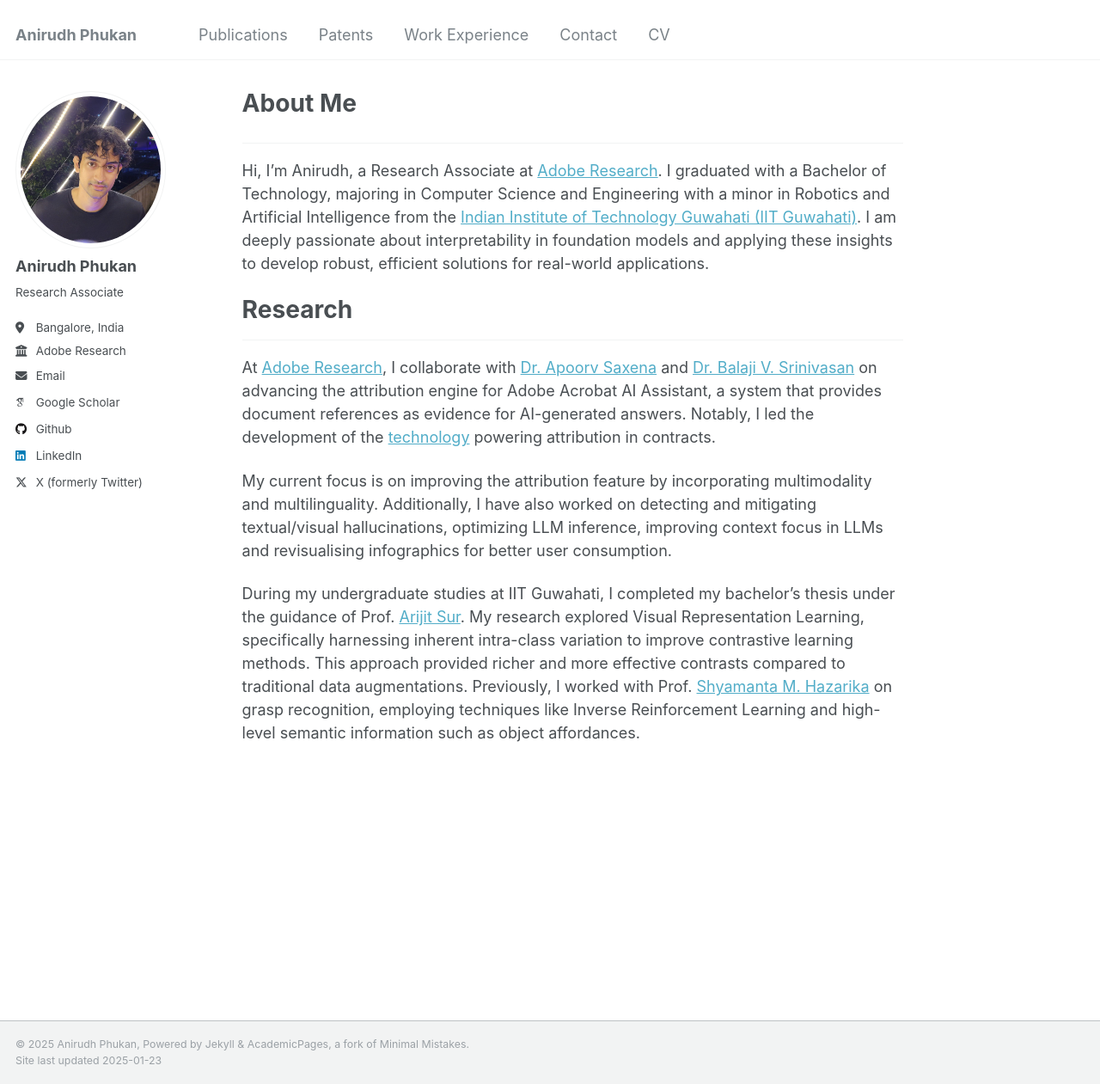
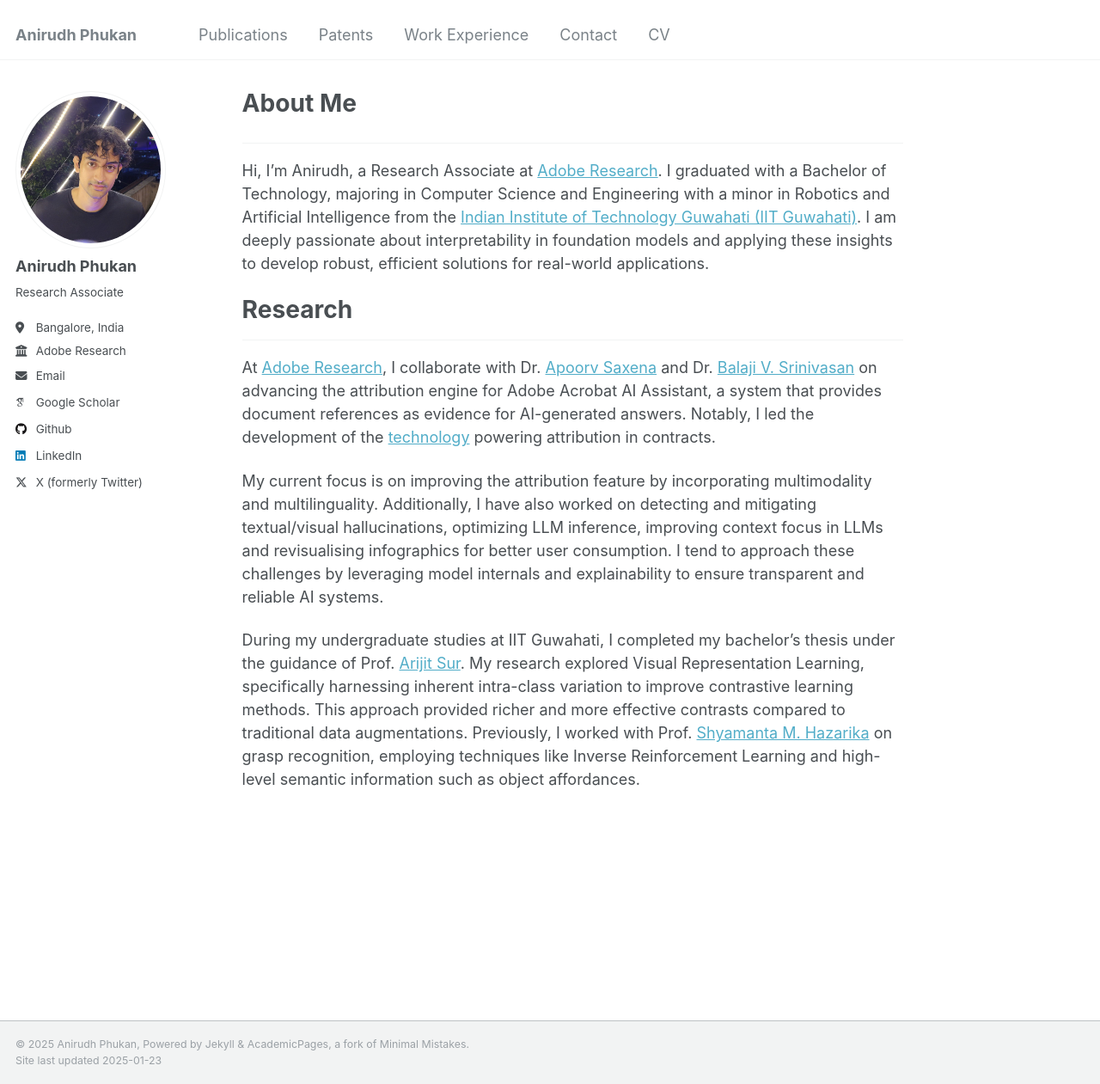
Before and after one commit to Anirudh-Phukan/Anirudh-Phukan.github.io, a Jekyll site: the page built from _pages/about.md, in a window 1280 px wide and 1261 px high. Shown: the whole window at 86% size. Built offline with Jekyll 4.4.1, drawn with Linux system fonts in a browser that asks for light colours; some web fonts are replaced.

Commit message:
modified about

```diff
--- a/_pages/about.md
+++ b/_pages/about.md
@@ -14,8 +14,8 @@ Hi, I'm Anirudh, a Research Associate at [Adobe Research](https://research.adobe
 # Research
 ---
 
-At [Adobe Research](https://research.adobe.com/), I collaborate with [Dr. Apoorv Saxena](https://research.adobe.com/person/apoorv-saxena/) and [Dr. Balaji V. Srinivasan](https://research.adobe.com/person/balaji-vasan-srinivasan/) on advancing the attribution engine for Adobe Acrobat AI Assistant, a system that provides document references as evidence for AI-generated answers. Notably, I led the development of the [technology](https://arxiv.org/abs/2411.19187) powering attribution in contracts.
+At [Adobe Research](https://research.adobe.com/), I collaborate with Dr. [Apoorv Saxena](https://research.adobe.com/person/apoorv-saxena/) and Dr. [Balaji V. Srinivasan](https://research.adobe.com/person/balaji-vasan-srinivasan/) on advancing the attribution engine for Adobe Acrobat AI Assistant, a system that provides document references as evidence for AI-generated answers. Notably, I led the development of the [technology](https://arxiv.org/abs/2411.19187) powering attribution in contracts.
 
-My current focus is on improving the attribution feature by incorporating multimodality and multilinguality. Additionally, I have also worked on detecting and mitigating textual/visual hallucinations, optimizing LLM inference, improving context focus in LLMs and revisualising infographics for better user consumption.
+My current focus is on improving the attribution feature by incorporating multimodality and multilinguality. Additionally, I have also worked on detecting and mitigating textual/visual hallucinations, optimizing LLM inference, improving context focus in LLMs and revisualising infographics for better user consumption. I tend to approach these challenges by leveraging model internals and explainability to ensure transparent and reliable AI systems.
 
 During my undergraduate studies at IIT Guwahati, I completed my bachelor’s thesis under the guidance of Prof. [Arijit Sur](https://www.iitg.ac.in/arijit/). My research explored Visual Representation Learning, specifically harnessing inherent intra-class variation to improve contrastive learning methods. This approach provided richer and more effective contrasts compared to traditional data augmentations. Previously, I worked with Prof. [Shyamanta M. Hazarika](https://www.iitg.ac.in/s.m.hazarika/) on grasp recognition, employing techniques like Inverse Reinforcement Learning and high-level semantic information such as object affordances.
```
